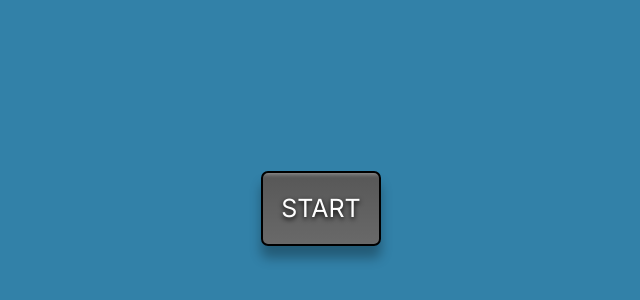
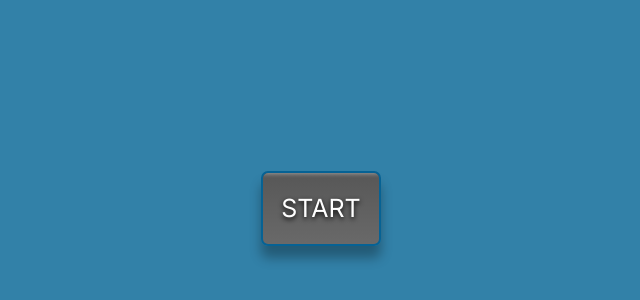
Before and after one commit to angelammor/picture-in-picture, a plain HTML site: page index.html in a window 1280 px wide. Shown: the part 192-492 px from the top of the page, without its empty margins (319-959 px from the left). Drawn offline with Linux system fonts and the light colour scheme.

Commit message:
changed button border color

```diff
--- a/style.css
+++ b/style.css
@@ -31,7 +31,7 @@ button {
     color: white;
     text-shadow: 0 2px 5px black;
     background: linear-gradient(to top, #696969, #575757);
-    border: 2px solid black;
+    border: 2px solid rgb(6, 98, 148);
     border-radius: 7px;
     box-shadow: inset 0 20px 4px -19px rgba(255, 255, 255, 0.4), 0 12px 12px 0 rgba(0, 0, 0, 0.3);
 }
```
